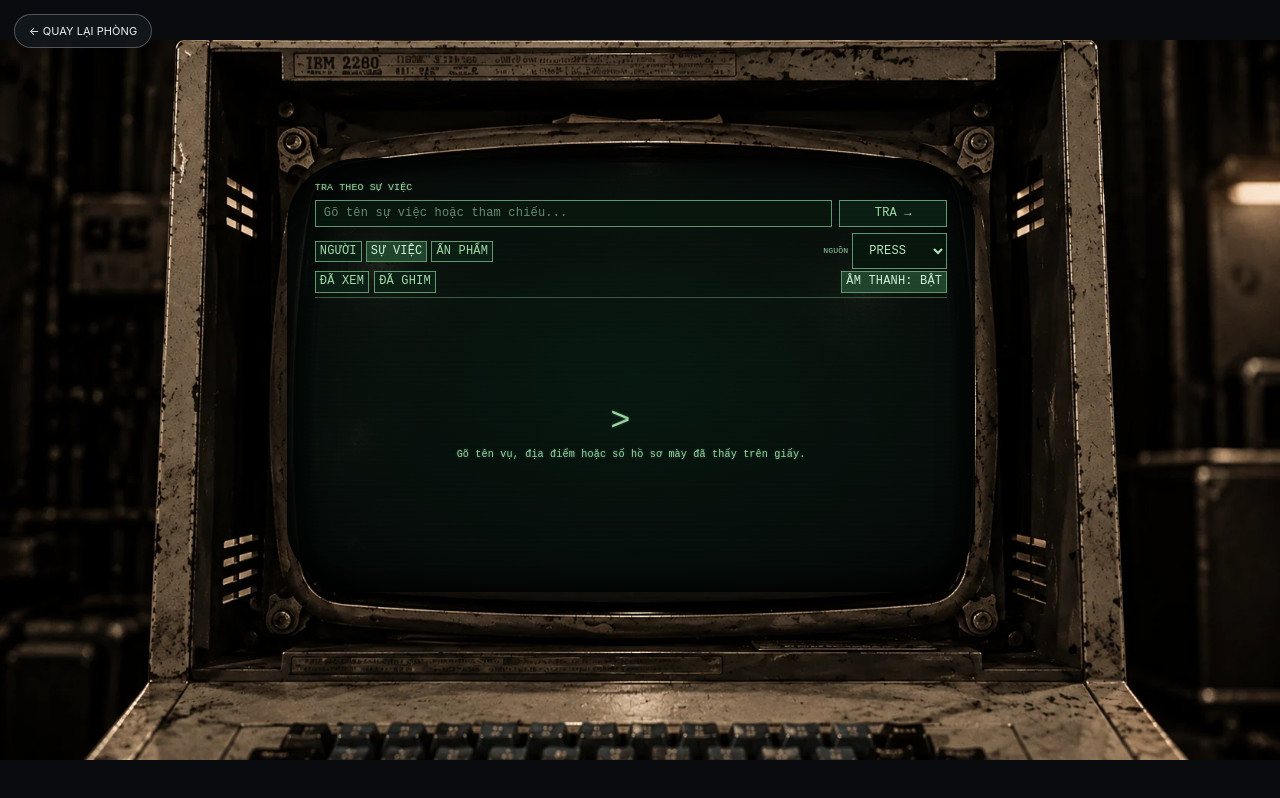
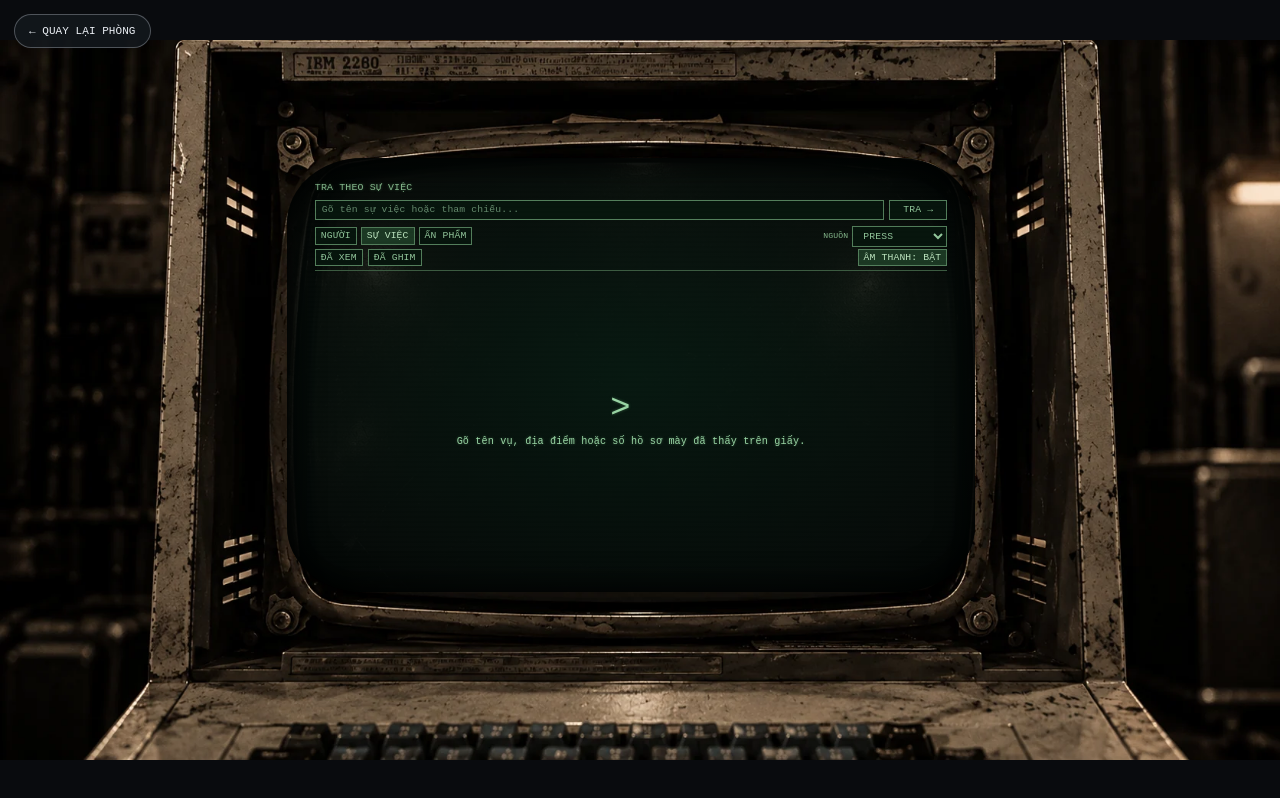
Before and after one commit to dangkhanhke-ui/hell-archive-prototype, a website: page index.html in a window 1280 px wide. Both pictures are taken after a click on the button 208 px from the left and 544 px from the top of the page. Drawn offline with Linux system fonts and the light colour scheme.

Commit message:
Apply vintage typewriter typography globally and fully restore square green IBM terminal controls

```diff
--- a/src/styles/polish.css
+++ b/src/styles/polish.css
@@ -1,6 +1,6 @@
 /* Cold monochrome point-and-click UI. Printed documents retain their own ink colors. */
 :root{--ui-ink:#edf0f3;--ui-muted:#a9b1b9;--ui-border:#aeb6bf66;--ui-bg:#11151ac9;--ui-focus:#f1f5f9}
-html,body,button,input,select,textarea,option,dialog{font-family:Inter,"Segoe UI",Arial,sans-serif!important;font-weight:400!important;letter-spacing:.005em!important}
+html,body,button,input,select,textarea,option,dialog{font-family:"Courier New",Consolas,monospace!important;font-weight:400!important;letter-spacing:.005em!important}
 body{background:#090b0e!important;color:#e6ebf1!important;font-size:13px!important}
 button,input,select,textarea{font-size:12px!important;line-height:1.3!important;color:#eef2f6!important}
 button,select,input,textarea,.card,.rulebox,.feedback,.reader,.paper-card,.archive-list,.archive-browse,.paper-dialog,.soul-response{border-radius:22px!important}
@@ -9,19 +9,19 @@ button:hover,button:focus-visible{background:#333d46f2!important;border-color:#e
 input,select,textarea{background:#151a1fdd!important;border:1px solid #d1d8e060!important;color:#eef2f6!important;box-shadow:none!important;padding:9px 12px!important}
 input::placeholder,textarea::placeholder{color:#adb5be!important;opacity:.9}
 label,small,.muted,.caption,.eyebrow,.archive-syntax,.archive-help,.scope-label{color:#bac2cb!important}
-h1,h2,h3,strong{font-family:Inter,"Segoe UI",Arial,sans-serif!important;font-weight:500!important;letter-spacing:0!important}
+h1,h2,h3,strong{font-family:"Courier New",Consolas,monospace!important;font-weight:500!important;letter-spacing:0!important}
 #room-return{position:fixed;top:14px;left:14px;border-radius:999px!important;background:#14191ecf!important;color:#ebf0f5!important;font-size:11px!important;padding:9px 14px!important;z-index:4000}
 #room .room-identity,#room .room-instruction{display:none!important}
 .room-hotspot .room-dot{background:#ebf3ff!important;border-color:#fff!important;box-shadow:0 0 12px #f3f7ff,0 0 25px #9ed0ffb0!important}
 .room-hotspot .room-halo{border-color:#d9ebffb0!important;box-shadow:0 0 18px #b3ddff70!important}
-.room-hotspot .room-tag{font-family:Inter,"Segoe UI",Arial,sans-serif!important;font-size:11px!important;font-weight:400!important;background:#111820eb!important;color:#f0f5fa!important;border-color:#c9d7e66e!important;border-radius:999px!important}
+.room-hotspot .room-tag{font-family:"Courier New",Consolas,monospace!important;font-size:11px!important;font-weight:400!important;background:#111820eb!important;color:#f0f5fa!important;border-color:#c9d7e66e!important;border-radius:999px!important}
 #desk{position:relative!important;min-height:100svh!important;display:grid;place-items:center;background:#050608!important}
 #desk #desk-stage{width:min(100vw,177.6833svh)!important;aspect-ratio:1672/941!important;height:auto!important;min-height:0!important;margin:0 auto!important;border:0!important;overflow:hidden}
 #desk-stage.desk-photo-ready #desk-backdrop{display:none!important}
 #desk #desk-stage.desk-photo-ready{background-color:#090b0e!important}
 #desk .desk-briefing,#desk .desk-hint,#desk .desk-stage-tooltip,#desk .eyebrow{display:none!important}
 #desk #desk-toolbox{position:absolute!important;z-index:3500005!important;left:2.2%!important;bottom:3%!important;right:auto!important;top:auto!important;display:flex!important;align-items:center;gap:6px!important;width:auto!important;max-width:none!important;padding:7px 9px!important;min-height:0!important;background:#10151bbf!important;border:1px solid #c8d0d852!important;border-radius:999px!important;box-shadow:0 4px 20px #0008!important;backdrop-filter:blur(6px)}
-#desk-toolbox button[data-new-prop]{border-radius:999px!important;padding:8px 12px!important;min-width:46px!important;background:#20272de0!important;font:400 11px Inter,"Segoe UI",Arial,sans-serif!important;color:#eef2f6!important}
+#desk-toolbox button[data-new-prop]{border-radius:999px!important;padding:8px 12px!important;min-width:46px!important;background:#20272de0!important;font:400 11px "Courier New",Consolas,monospace!important;color:#eef2f6!important}
 #desk #desk-toolbox>h1,#desk #desk-toolbox>h2,#desk #desk-toolbox>p:not(#desk-stage-status),#desk #desk-bin-button{display:none!important}
 #desk #desk-stage-status{margin:0!important;max-width:240px!important;color:#dbe2e9!important;font-size:10px!important;line-height:1.2!important;max-height:38px!important;overflow:hidden!important}
 #desk #desk-stage-status:empty{display:none!important}
@@ -71,3 +71,47 @@ h1,h2,h3,strong{font-family:Inter,"Segoe UI",Arial,sans-serif!important;font-wei
 #archive .terminal-content input::placeholder{color:#668d70!important}
 #archive .archive-syntax,#archive .archive-help{display:none!important}
 #desk.hidden{display:none!important}
+
+/* Restore the pre-polish IBM control grammar. The main room/Desk HUD may
+   stay rounded, but the IBM archive is an orthogonal, square 1965 terminal. */
+html,body,button,input,select,textarea,option,dialog,
+h1,h2,h3,h4,h5,h6,strong,small,label,.room-tag,.desk-object,
+#desk-toolbox button,#desk-inspector *,.paper-card,.reader{
+ font-family:"Courier New",Consolas,monospace!important;
+}
+#archive .terminal-content *{font-family:"Courier New",Consolas,monospace!important}
+#archive .terminal-content button,
+#archive .terminal-content input,
+#archive .terminal-content select,
+#archive .terminal-content textarea{
+ border-radius:0!important;
+ padding:3px 6px!important;
+ font-size:clamp(8px,.76vw,12px)!important;
+ line-height:1.22!important;
+ border:1px solid #537e5b!important;
+ background:#07150d!important;
+ color:#93c89c!important;
+ box-shadow:none!important;
+ outline-offset:0!important;
+}
+#archive .terminal-content button:hover,
+#archive .terminal-content button:focus-visible{
+ background:#10251a!important;
+ border-color:#a5d4a8!important;
+ box-shadow:none!important;
+}
+#archive .terminal-content button[aria-pressed="true"]{
+ background:#1c3924!important;
+ color:#c0e8c2!important;
+}
+#archive .terminal-content input::placeholder{color:#668b6e!important}
+#archive .terminal-content select{appearance:auto!important}
+#archive .terminal-content .search-row{gap:5px!important}
+#archive .terminal-content .search-row button{min-width:58px!important}
+#archive .terminal-content .archive-browse,
+#archive .terminal-content .archive-utilities{background:transparent!important;border:0!important;border-radius:0!important;box-shadow:none!important}
+#archive .terminal-content .archive-browse button,
+#archive .terminal-content .archive-utilities button{padding:2px 5px!important}
+#archive .terminal-content .archive-controls,
+#archive .terminal-content .archive-results{border-radius:0!important}
+#archive .terminal-content label,#archive .terminal-content small{color:#86b98d!important}
```
